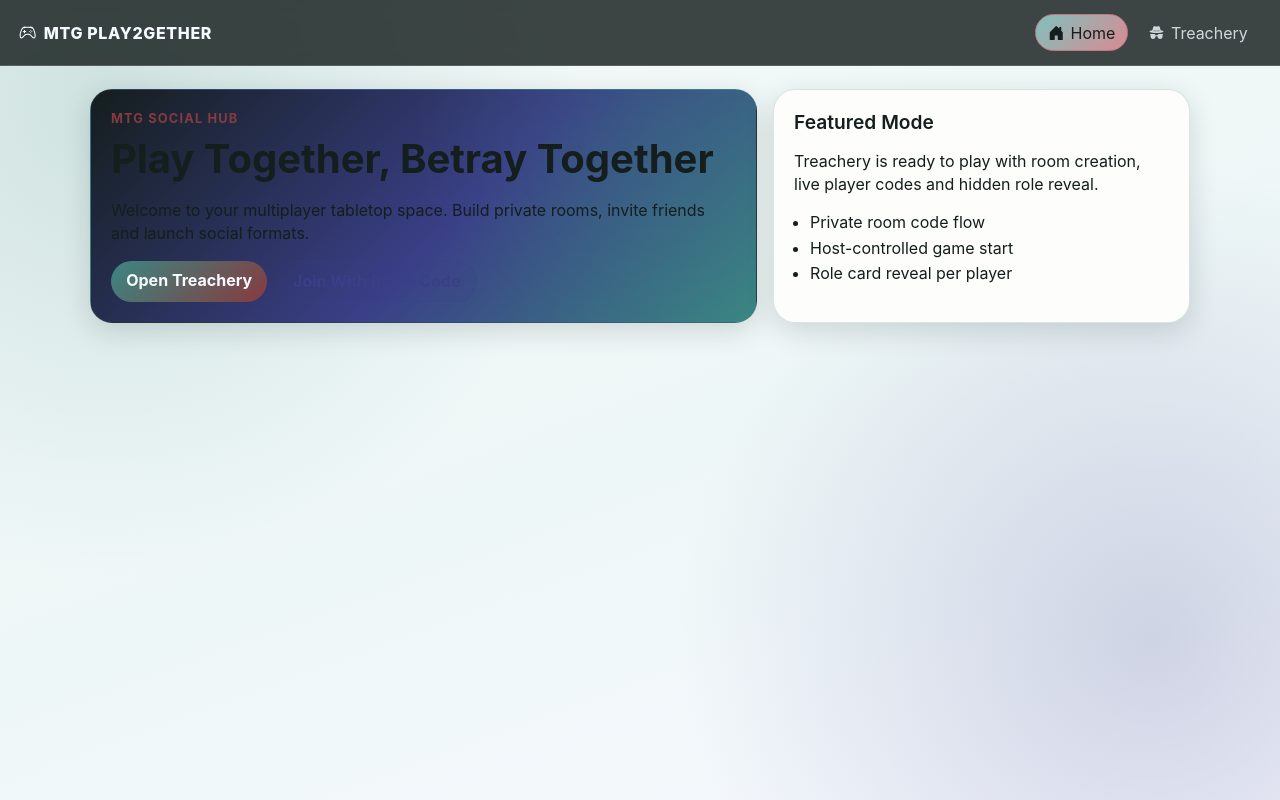
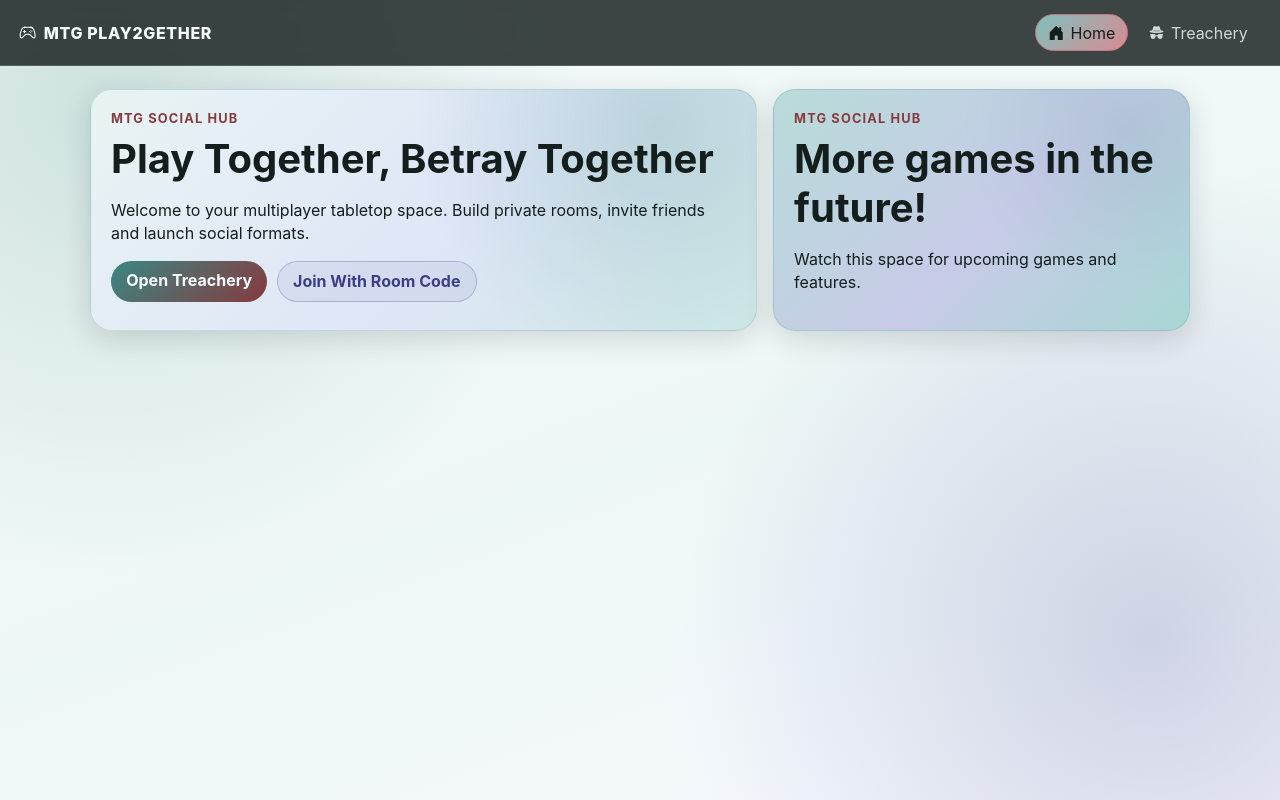
Before and after one commit to MartaGD/mgt-play2gether, an Angular app: page /home in a window 1280 px wide. Built offline with nearby package versions, Linux system fonts and the light colour scheme.

Commit message:
new styles

```diff
--- a/src/app/features/home/home-page.component.html
+++ b/src/app/features/home/home-page.component.html
@@ -10,14 +10,12 @@
       <a class="cta-ghost" routerLink="/treachery">Join With Room Code</a>
     </div>
   </article>
-
-  <article class="info-card">
-    <h2>Featured Mode</h2>
-    <p>Treachery is ready to play with room creation, live player codes and hidden role reveal.</p>
-    <ul>
-      <li>Private room code flow</li>
-      <li>Host-controlled game start</li>
-      <li>Role card reveal per player</li>
-    </ul>
+    <article class="new-card">
+    <p class="eyebrow">MTG Social Hub</p>
+    <h1>More games in the future!</h1>
+    <p>
+      Watch this space for upcoming games and features.
+    </p>
+    <div class="cta-row"></div>
   </article>
 </section>
--- a/src/app/features/home/home-page.component.scss
+++ b/src/app/features/home/home-page.component.scss
@@ -14,7 +14,8 @@
 
 /* Cards */
 .intro-card,
-.info-card {
+.info-card,
+.new-card {
   border-radius: 22px;
   padding: 1.25rem;
   border: 1px solid #3a878233; /* base color, low opacity */
@@ -25,9 +26,17 @@
 .intro-card {
   background:
     radial-gradient(circle at 85% 15%, #3a878233 0%, transparent 40%),
-    linear-gradient(135deg, #141e1d 0%, #3a3f87 55%, #3a8782 100%);
-  color: #f7fbff;
+    linear-gradient(135deg, #e8f4f3 0%, #dfe6f7 55%, #cfe8e6 100%);
+  color: #141e1d;
 }
+
+.new-card {
+  background:
+    radial-gradient(circle at 85% 15%, #3a878222 0%, transparent 40%),
+    linear-gradient(135deg, #b8dcd8 0%, #c7cbe8 55%, #a8d7d3 100%);
+  color: #141e1d;
+}
+
 
 /* Info card (light background + text color) */
 .info-card {
```
Also changed, not shown: server.js (+60 -2 lines), 6 other files (tests, documents, lock files or other folders).
